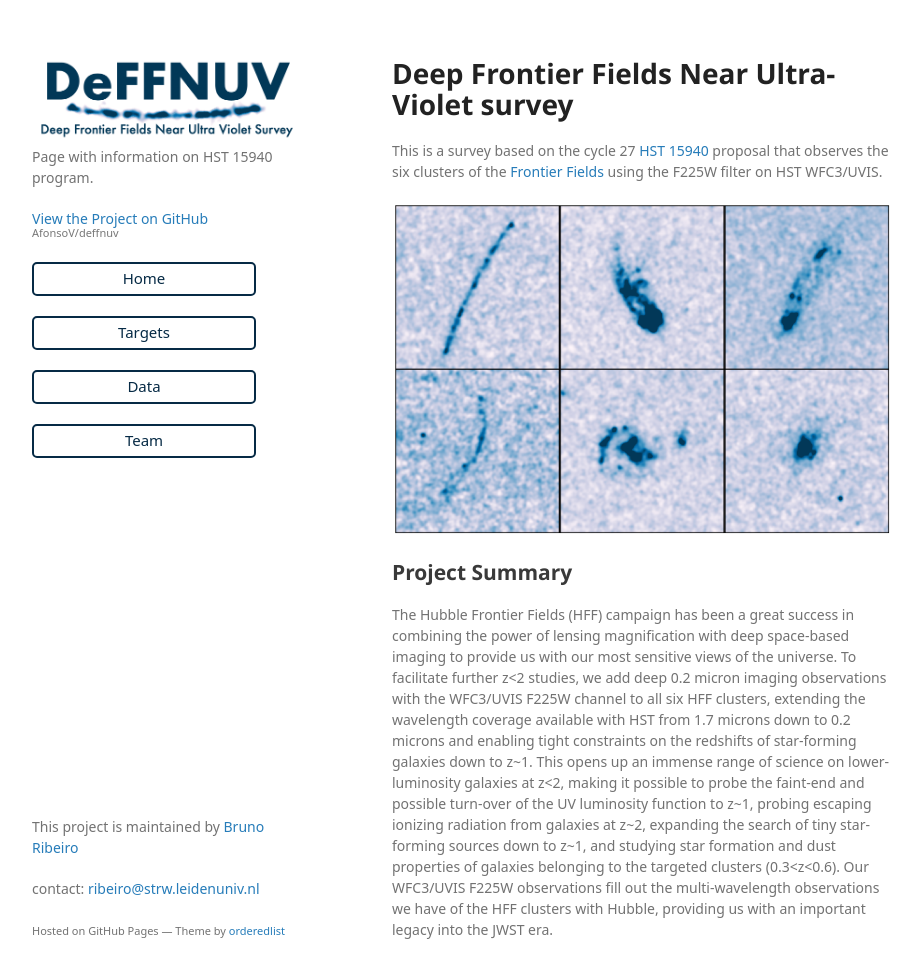
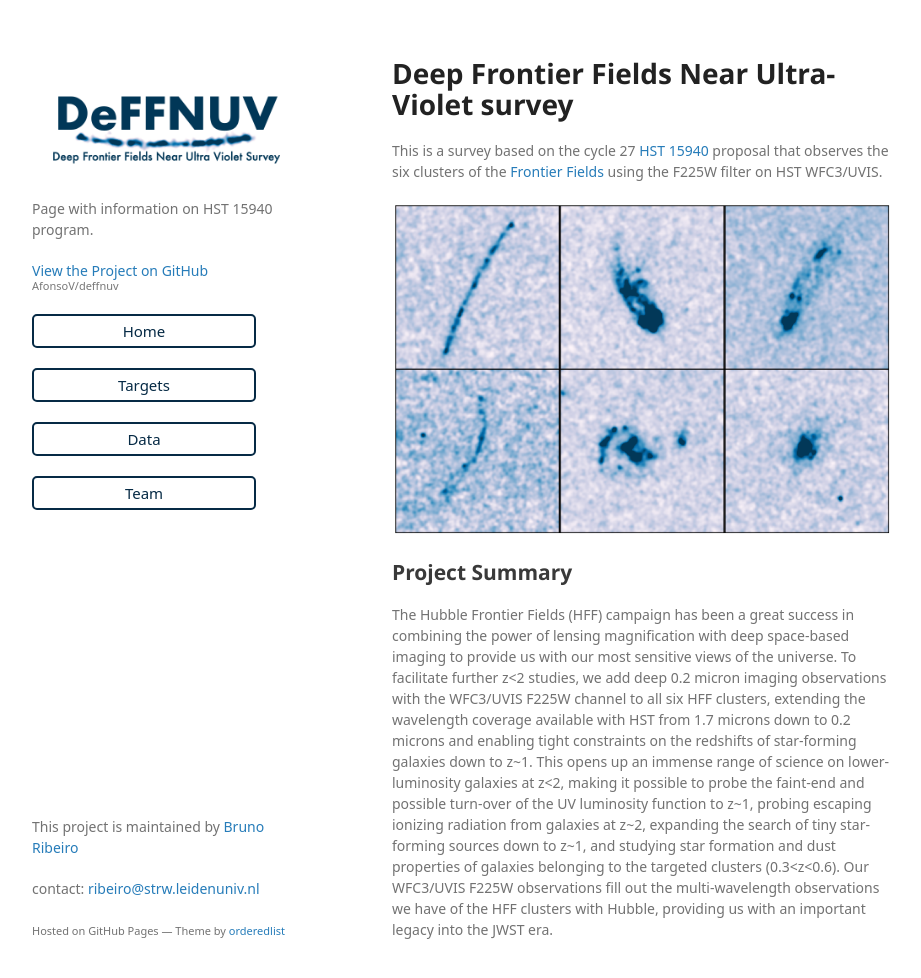
Before and after one commit to AfonsoV/deffnuv, a Jekyll site: the page built from index.md, in a window 1280 px wide and 1010 px high. Shown: the top 978 px of the window, without its empty margins (178-1099 px from the left). Built offline with Jekyll 4.4.1, drawn with Linux system fonts in a browser that asks for light colours; some web fonts are replaced; our own code applies the rules of GitHub Pages for plain Markdown files.

Commit message:
Change logo.

```diff
--- a/_config.yml
+++ b/_config.yml
@@ -1,5 +1,5 @@
 title:
-logo: /assets/images/logo_test.png
+logo: /assets/images/banner.png
 description: Page with information on HST 15940 program.
 show_downloads: false
 google_analytics:
```
